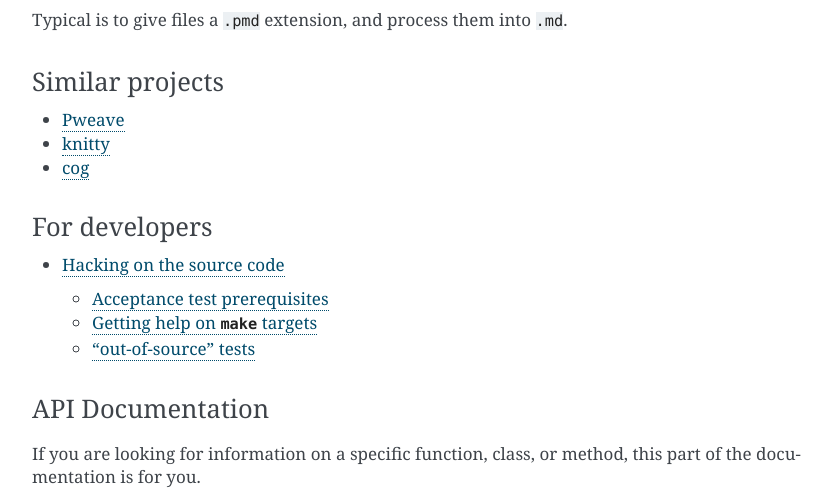
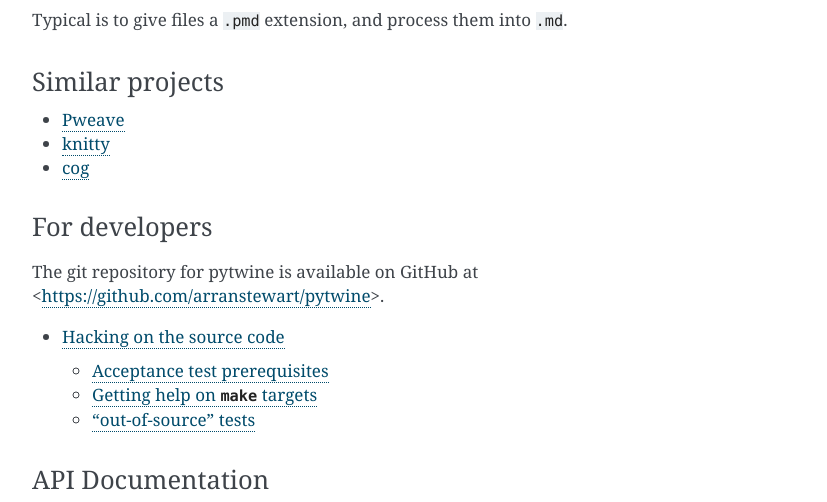
Before and after one commit to arranstewart/pytwine, a Sphinx documentation site: the page built from docs/source/index.rst, in a window 1280 px wide and 900 px high, scrolled down 1044 px, cut to the strip 0-502 px from the top of the window. Shown: the whole strip, without its empty margins (258-1085 px from the left). Built offline with Sphinx 7.4.7, drawn with Linux system fonts in a browser that asks for light colours.

Commit message:
add link to GitHub

```diff
--- a/docs/source/index.rst
+++ b/docs/source/index.rst
@@ -17,6 +17,9 @@
 
 For developers
 --------------
+
+The git repository for pytwine is available on GitHub at
+<https://github.com/arranstewart/pytwine>.
 
 .. toctree::
 
```
